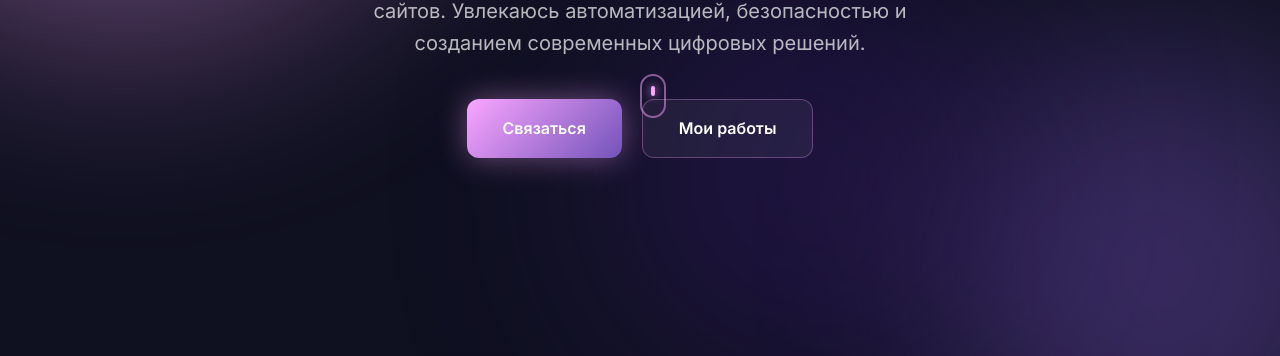
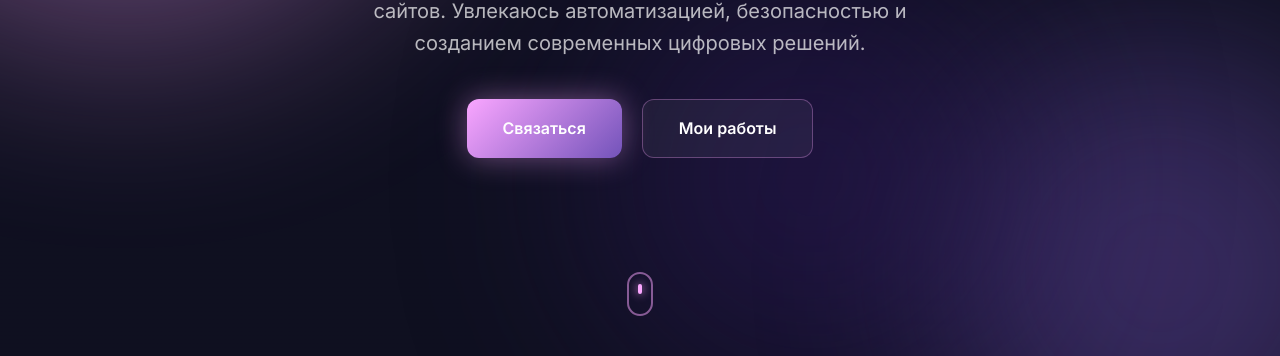
Before and after one commit to SenixDev14yo/info, a React (Vite) app: page / in a window 1280 px wide. Shown: the part 444-800 px from the top of the page. Built offline with nearby package versions, Linux system fonts and the light colour scheme; a web font is replaced by a local one.

Commit message:
fix: move scroll indicator outside animated container

```diff
--- a/src/pages/Home.jsx
+++ b/src/pages/Home.jsx
@@ -61,13 +61,13 @@ const Home = () => {
               {t('hero.viewPortfolio')}
             </Link>
           </motion.div>
+        </motion.div>
 
-          <motion.div className="scroll-indicator" variants={itemVariants}>
-            <div className="mouse">
-              <div className="wheel"></div>
-            </div>
-          </motion.div>
-        </motion.div>
+        <div className="scroll-indicator">
+          <div className="mouse">
+            <div className="wheel"></div>
+          </div>
+        </div>
       </section>
 
       <section className="services-section">
```
